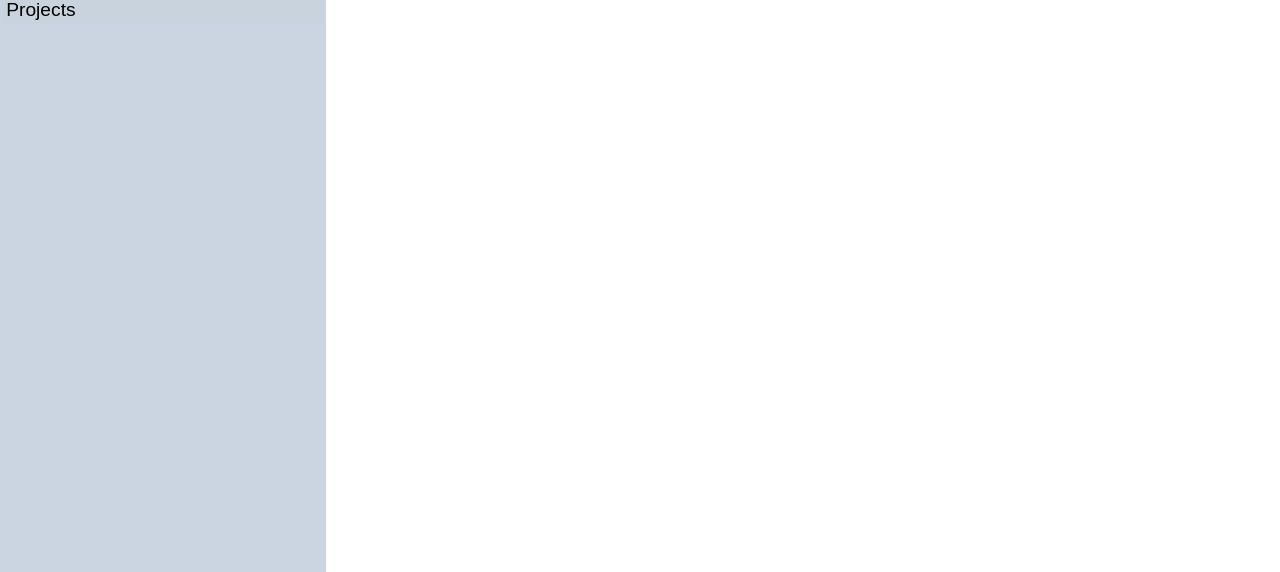
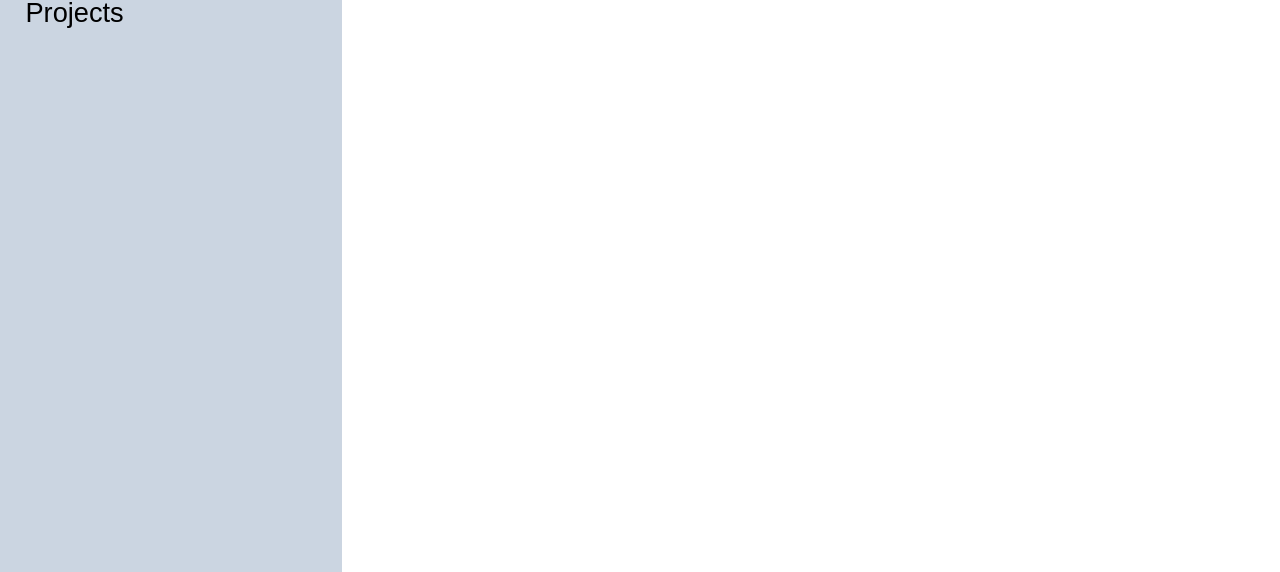
Before and after one commit to noobforvictory/ToDo_List, a website built with webpack: page src/user.html in a window 1280 px wide. Shown: the part 244-816 px from the top of the page. Built offline with nearby package versions, Linux system fonts and the light colour scheme; a web font is replaced by a local one.

Commit message:
change style

```diff
--- a/src/index.js
+++ b/src/index.js
@@ -1,7 +1,7 @@
 import './style.css';
 import { home } from './home.js';
 import { today, today_form } from './today.js';
-import { week } from './week.js';
+import { week ,week_form} from './week.js';
 
 
 home();
@@ -29,6 +29,10 @@ document.addEventListener('click',(e)=>{
     if(e.target.getAttribute('class') === 'add_today' ){
         document.querySelector('.popUpContainer').style.display = 'flex';
         today_form();
+    }
+    if(e.target.getAttribute('class') === 'add_week' ){
+        document.querySelector('.popUpContainer').style.display = 'flex';
+        week_form();
     }
    if(e.target.getAttribute('class') === 'add_week' ){
         document.querySelector('.popUpContainer').style.display = 'flex';
--- a/src/style.css
+++ b/src/style.css
@@ -54,6 +54,7 @@ body{
     width: 100vw;
     font-size: .7rem;
     min-height: 8vh;
+    justify-content: space-around;
 }
 .projects{
     display: flex;
@@ -72,8 +73,7 @@ body{
     flex-wrap: wrap;
     justify-content: center;
     align-items: center;
-    margin-left: 6%;
-    margin-right: 6%;
+
 }
 
 
@@ -159,6 +159,11 @@ body{
     transform: scale(1.03);
 
 }
+.btn{
+
+    display: none;
+
+}
 /* --------------------------------------------content page--------------------------------------------------------------- */
 .home_header,.today_header,.week_header{
     display: flex;
@@ -194,7 +199,7 @@ body{
         padding: 1%;
     }
   .proj_list{
-     display: none;
+     display: flex;
     }
   .header{
     font-size: 2.5rem;
@@ -206,6 +211,15 @@ body{
     height: 100%;
 
   }
+  .btn{
+    display: flex;
+    height: 10%;
+    justify-content: flex-start;
+    padding-left: 2%;
+    font-size: 1.7rem;
+    background-color: var(--side);
+    border-style: none ;
+  }
  .popUp{
     width: 40%;
     height: 50%;
@@ -216,17 +230,20 @@ body{
 
 .sidebar{
     padding-top: 4%;
+    padding-left: 6%;
     position: relative;
     flex-direction: column;
-    font-size: 1rem;
+    font-size: 1.2rem;
     grid-row: 2/3;
     grid-column: 1/2;
     width: 100%;
     min-height: 100%;
+    justify-content: flex-start;
 
 }
 .sidebar>div{
     width: 80%;
+
     margin-bottom: 4%;
     flex-wrap:nowrap;
     justify-content: flex-start;
--- a/src/user.html
+++ b/src/user.html
@@ -39,7 +39,7 @@
         ><button class="btn1">Week</button>
       </div>
 
-      <button class="btn1">Projects</button>
+      <button class="btn">Projects</button>
     </div>
     <div class="proj_list"></div>
 
```
